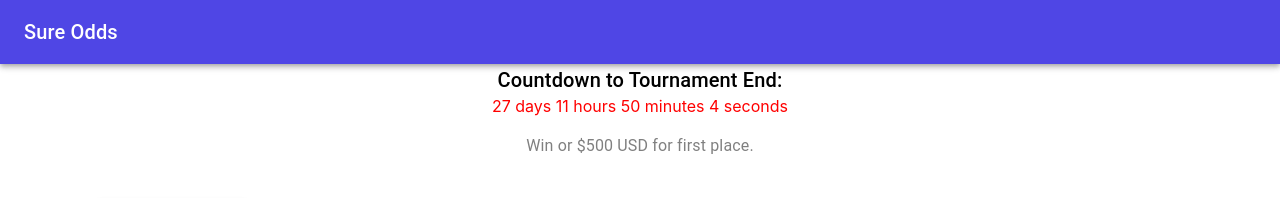
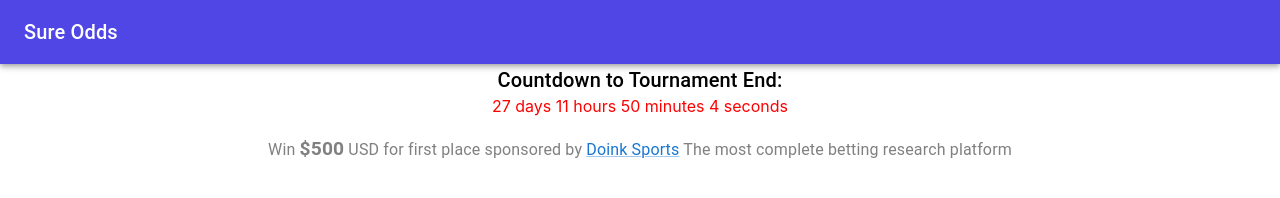
Before and after one commit to everyonesbuddy/sure-odds-sports-predictions-contest-FE, a React (Create React App) app: page /leaderboard in a window 1280 px wide. Shown: the top 198 px of the page. Built offline with nearby package versions, Linux system fonts and the light colour scheme; no server answers.

Commit message:
add doink as main sponsor

```diff
--- a/src/components/Leaderboard.jsx
+++ b/src/components/Leaderboard.jsx
@@ -9,6 +9,7 @@ import {
   Paper,
   Tooltip,
   IconButton,
+  Link,
   Typography,
   Button,
   Box,
@@ -216,15 +217,17 @@ const Leaderboard = () => {
             borderRadius: 1,
           }}
         >
-          Win or $500 USD{" "}
-          {/* <Link
-            href="https://doinksports.com/?via=sureOdds"
+          Win{" "}
+          <span style={{ fontWeight: "bold", fontSize: "1.2em" }}>$500</span>{" "}
+          USD for first place sponsored by{" "}
+          <Link
+            href="https://doinksports.com/?via=Sure-Odds"
             target="_blank"
             rel="noopener"
           >
             Doink Sports
-          </Link>{" "} */}
-          for first place.
+          </Link>{" "}
+          The most complete betting research platform
         </Typography>
       </Box>
 
--- a/src/components/PicksOfTheDay.jsx
+++ b/src/components/PicksOfTheDay.jsx
@@ -188,6 +188,29 @@ const PicksOfTheDay = () => {
                         </Link>
                       </Typography>
                     )}
+
+                    <Typography
+                      variant="body2"
+                      sx={{
+                        color: "gray",
+                        mt: 3,
+                        borderRadius: 1,
+                      }}
+                    >
+                      Win{" "}
+                      <span style={{ fontWeight: "bold", fontSize: "1.2em" }}>
+                        $500
+                      </span>{" "}
+                      USD for first place Sponsored By{" "}
+                      <Link
+                        href="https://doinksports.com/?via=Sure-Odds"
+                        target="_blank"
+                        rel="noopener"
+                      >
+                        Doink Sports
+                      </Link>{" "}
+                      The most complete betting research platform
+                    </Typography>
                   </>
                 ) : (
                   <>
@@ -220,6 +243,29 @@ const PicksOfTheDay = () => {
                         </Link>
                       </Typography>
                     )}
+
+                    <Typography
+                      variant="body2"
+                      sx={{
+                        color: "gray",
+                        mt: 3,
+                        borderRadius: 1,
+                      }}
+                    >
+                      Win{" "}
+                      <span style={{ fontWeight: "bold", fontSize: "1.2em" }}>
+                        $500
+                      </span>{" "}
+                      USD for first place Sponsored By{" "}
+                      <Link
+                        href="https://doinksports.com/?via=Sure-Odds"
+                        target="_blank"
+                        rel="noopener"
+                      >
+                        Doink Sports
+                      </Link>{" "}
+                      The most complete betting research platform
+                    </Typography>
                   </>
                 )}
               </CardContent>
```
